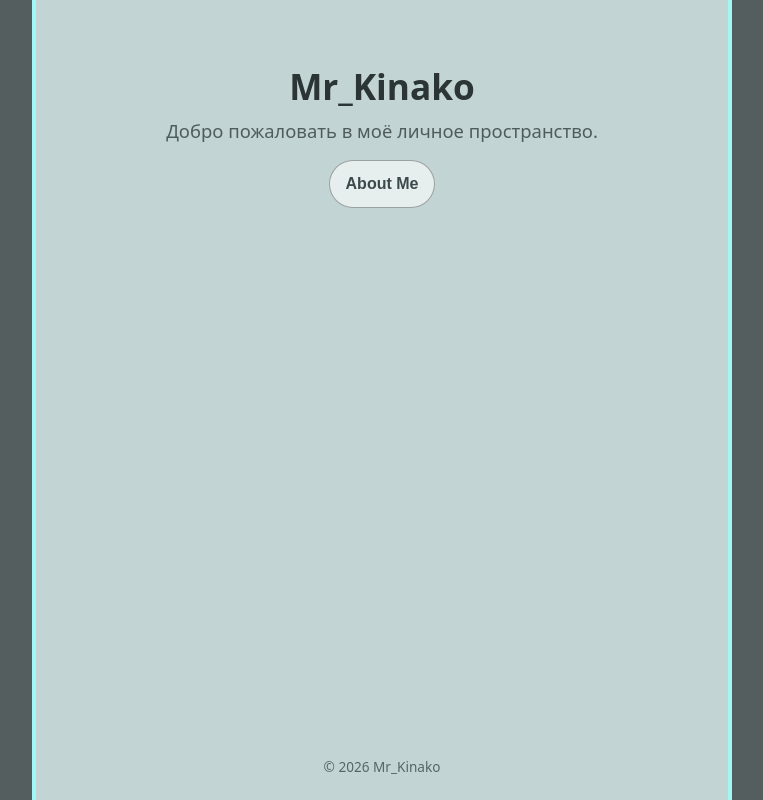
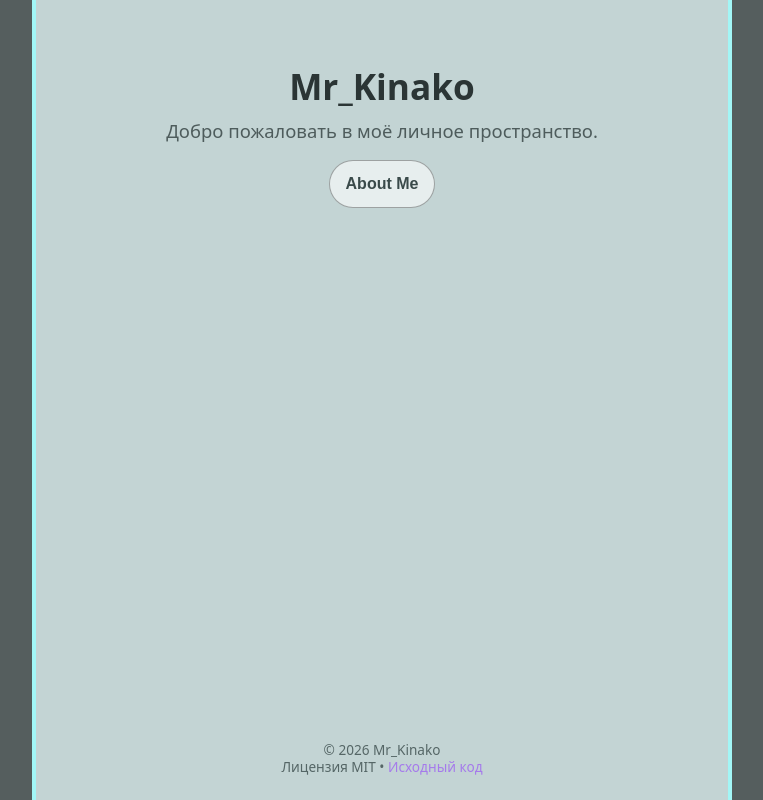
Before and after one commit to Mr-Kinako/Mr_Kinako-Page_Card, a React (Vite) app: page / in a window 1280 px wide. Shown: the whole page, without its empty margins (258-1021 px from the left). Built offline with nearby package versions, Linux system fonts and the light colour scheme.

Commit message:
micro-fix text for footer

```diff
--- a/package.json
+++ b/package.json
@@ -1,7 +1,7 @@
 {
   "name": "mr-kinako-visiting-card",
   "private": true,
-  "version": "0.1.0-alpha.1",
+  "version": "0.1.0-alpha.2",
   "type": "module",
   "scripts": {
     "dev": "vite",
--- a/src/pages/Home/Home.module.scss
+++ b/src/pages/Home/Home.module.scss
@@ -101,5 +101,11 @@ $max-width: 700px;
       font-size: 0.85rem;
       color: #556666;
     }
+
+    .sourceCode {
+      color: #a57aeb;
+      text-decoration: none;
+      &:hover { text-decoration: underline; }
+    }
   }
 }
--- a/src/pages/Home/Home.tsx
+++ b/src/pages/Home/Home.tsx
@@ -47,6 +47,15 @@ export const Home = ({
         <p>
           &copy; {new Date().getFullYear()} Mr_Kinako
         </p>
+        <p>Лицензия MIT • {" "}
+          <a className={styles.sourceCode}
+            href="https://github.com/Mr-Kinako/Mr_Kinako-Page_Card"
+            target="_blank"
+            rel="noreferrer"
+          >
+            Исходный код
+          </a>
+        </p>
       </footer>
     </main>
 
```
Also changed, not shown: 2 other files (tests, documents, lock files or other folders).
